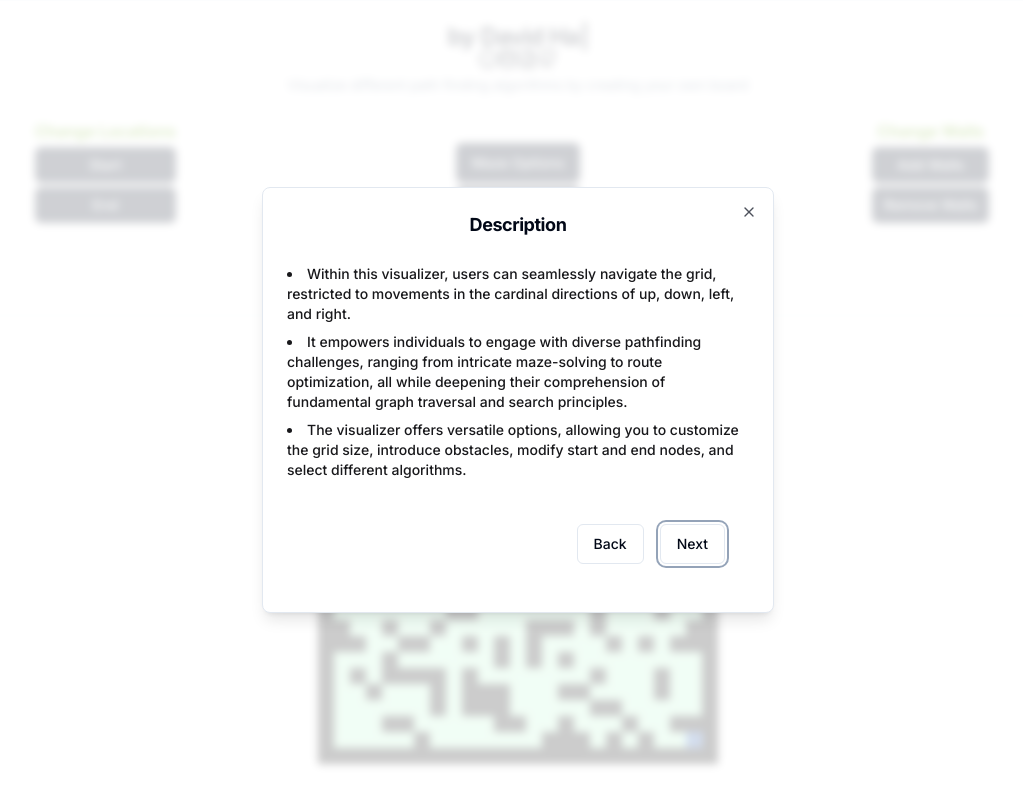
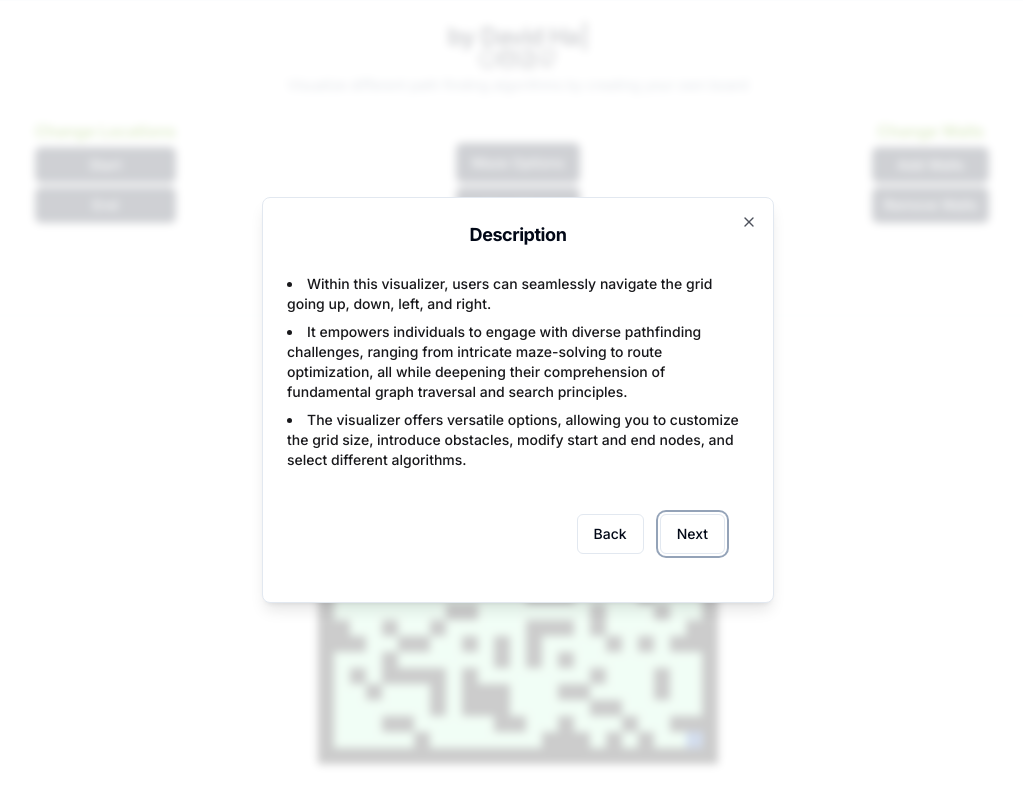
Before and after one commit to Davi-web/pathfinding-visualizer, a Next.js app: page / in a window 1280 px wide. Both pictures are taken after a click on the button "Next". Shown: the whole page, without its empty margins (122-1145 px from the left). Built offline with nearby package versions, Linux system fonts and the light colour scheme.

Commit message:
Updated description in tutorial modal

```diff
--- a/components/tutorial-modal.tsx
+++ b/components/tutorial-modal.tsx
@@ -54,8 +54,7 @@ const TutorialModal = () => {
       <>
         <ul className="list-disc list-inside">
           <li className="text-left py-1">
-            Within this visualizer, users can seamlessly navigate the grid,
-            restricted to movements in the cardinal directions of up, down,
+            Within this visualizer, users can seamlessly navigate the grid going up, down,
             left, and right.
           </li>
           <li className="text-left py-1">
```
